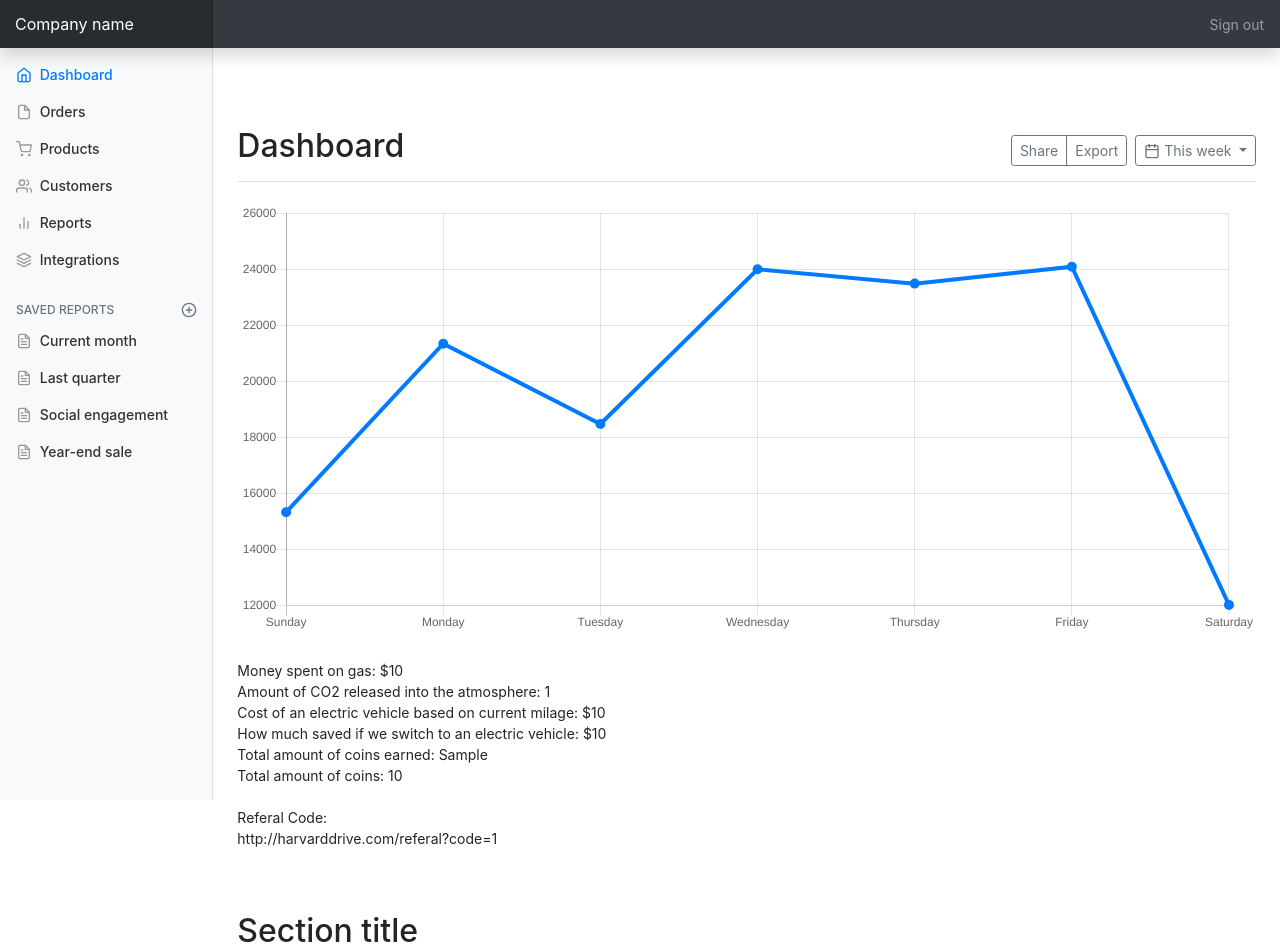
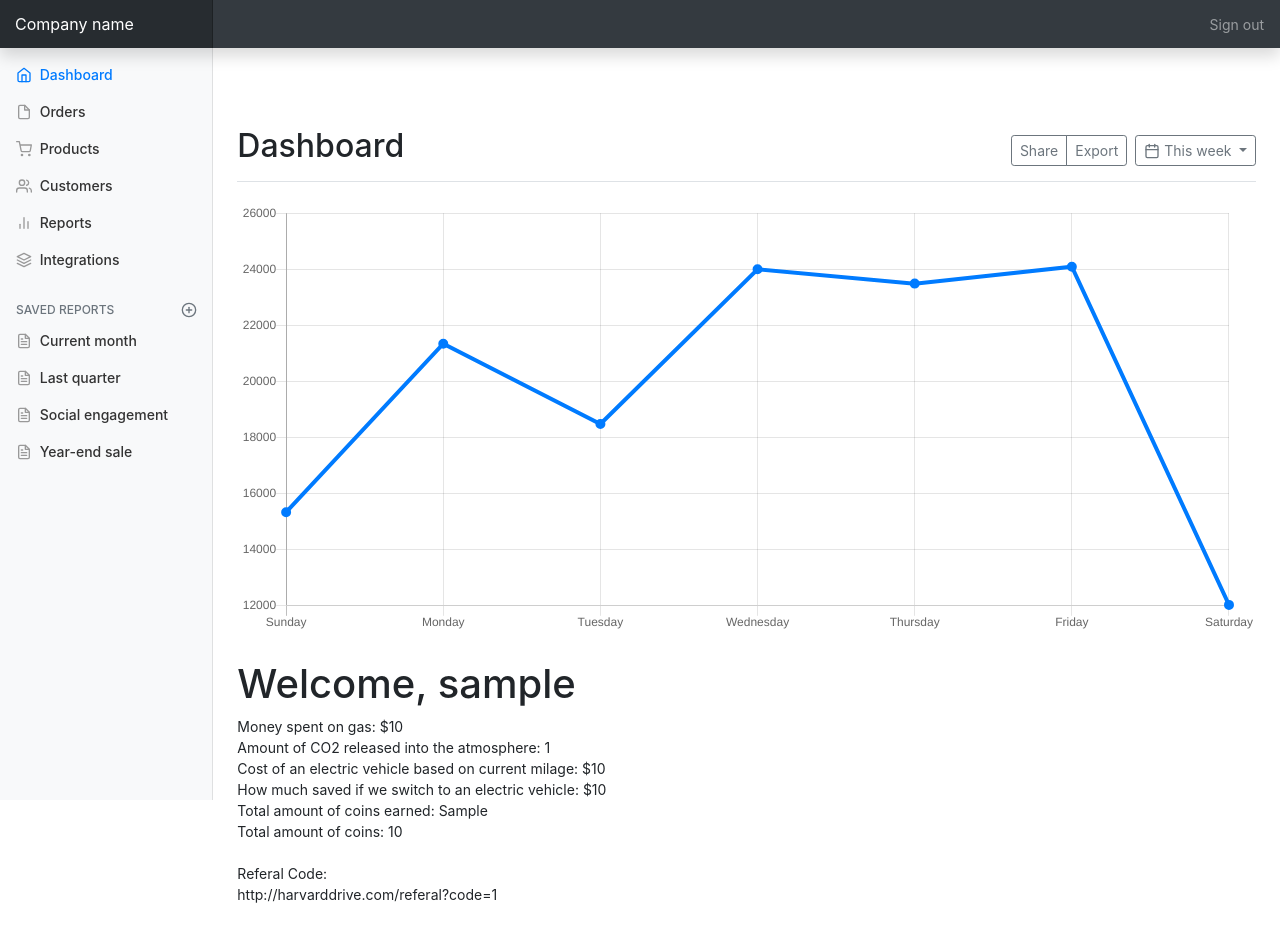
Before and after one commit to seykafu/DriveMAS, a Flask app: template flask-stuff/templates/index.html in a window 1280 px wide. Shown: the top 949 px of the page. After the commit the page ends 903 px from the top, so only its background shows below. Run offline with Flask 2, Linux system fonts and the light colour scheme; the template is opened without the code that fills it: most values are stand-ins (such as "Sample title", 1, 10 or a date in 2020); some libraries are stand-ins or nearby versions.

Commit message:
Adding more flask stuff

```diff
--- a/flask-stuff/templates/index.html
+++ b/flask-stuff/templates/index.html
@@ -124,6 +124,8 @@
 
           <canvas class="my-4 w-100" id="myChart" width="900" height="380"></canvas>
 
+	<h1>Welcome, {{ username }}</h1>
+
 	Money spent on gas:
 	${{ gasCost }}
 	<br>
@@ -155,6 +157,9 @@
 
 
 	<br><br><br><br>
+
+
+        <!--
           <h2>Section title</h2>
           <div class="table-responsive">
             <table class="table table-striped table-sm">
@@ -286,7 +291,7 @@
         </main>
       </div>
     </div>
-
+    -->
     <!-- Bootstrap core JavaScript
     ================================================== -->
     <!-- Placed at the end of the document so the pages load faster -->
```
